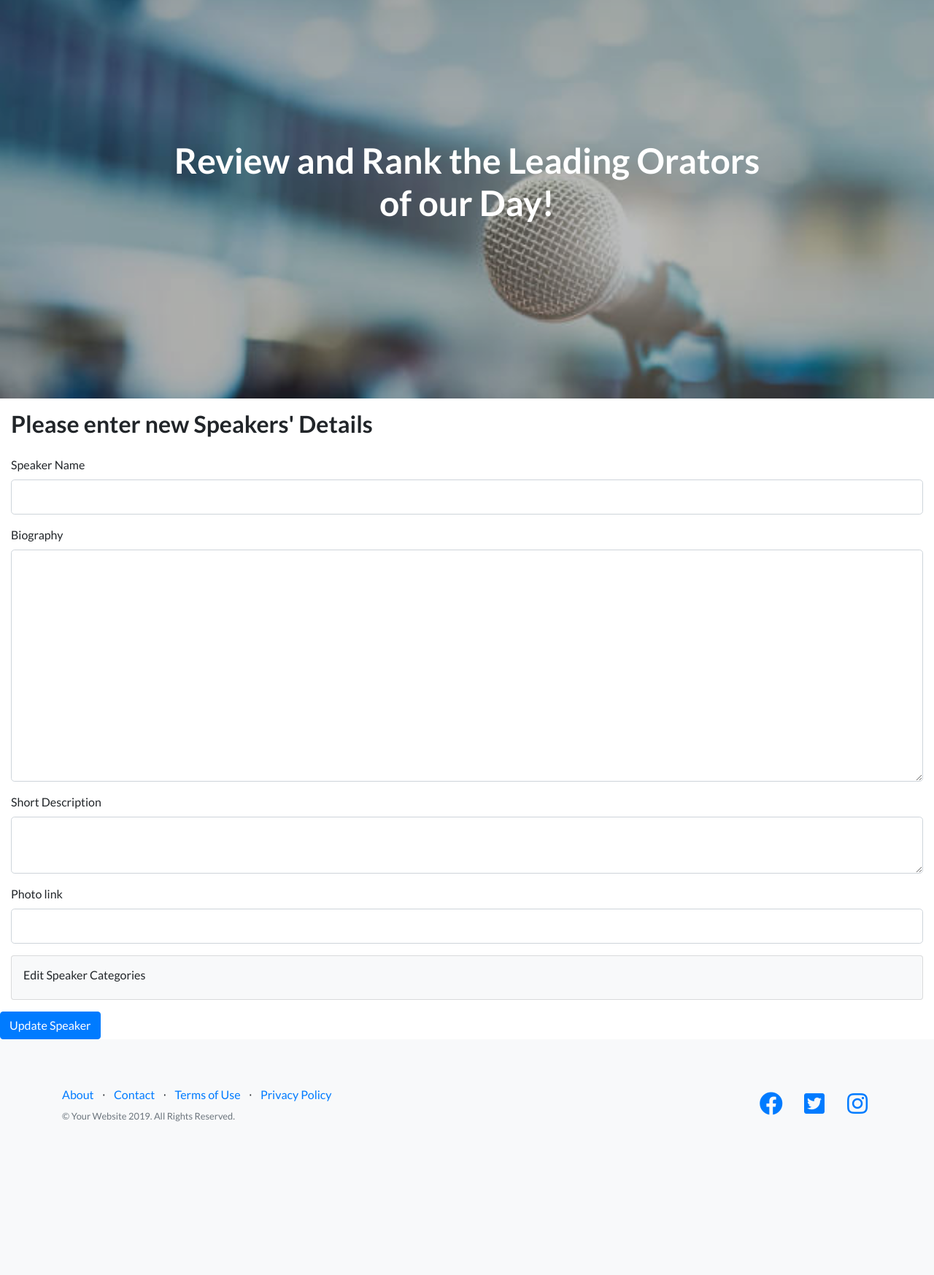
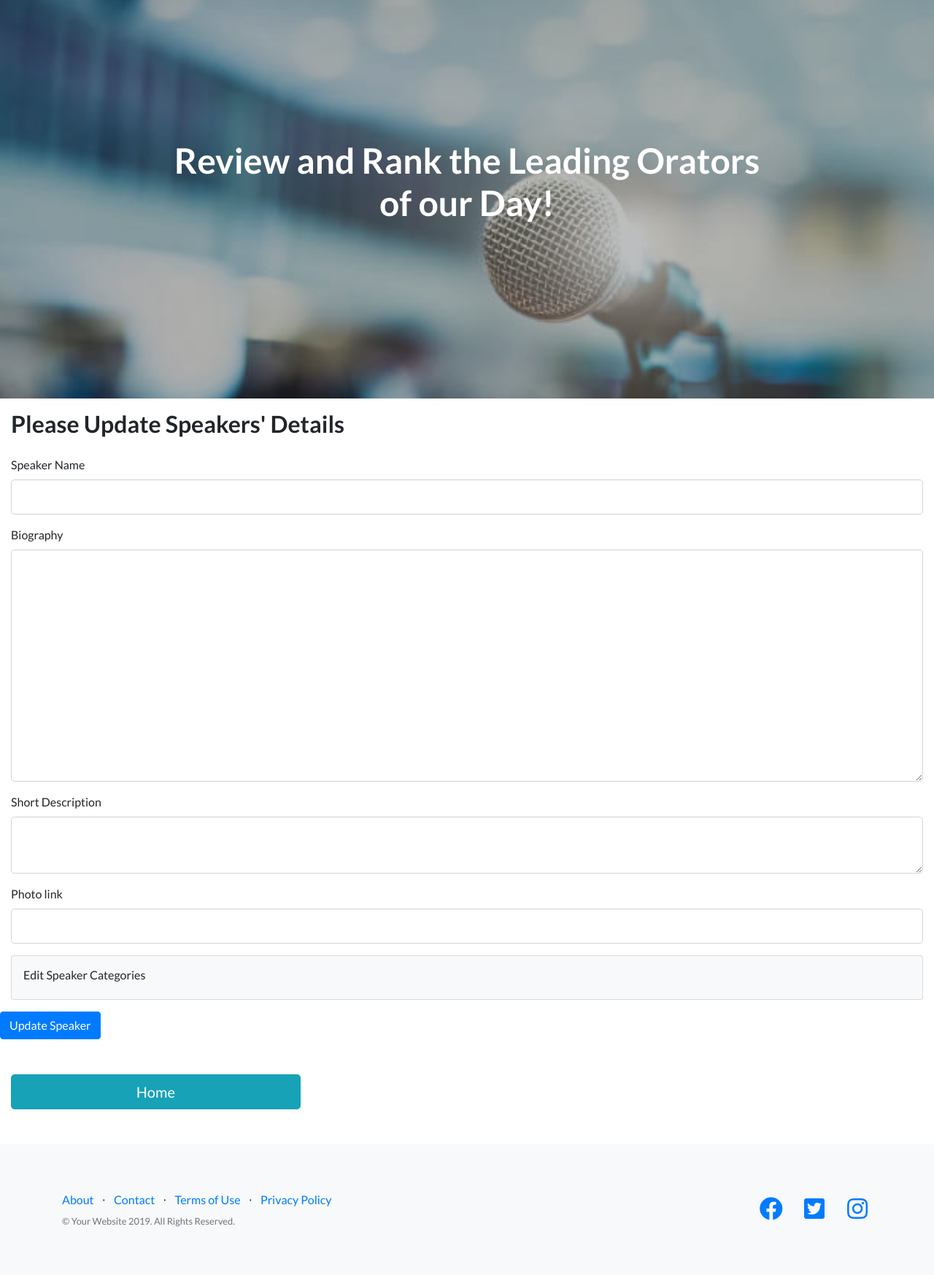
Before and after one commit to petergalvin-cyber/Milestone3_KeyNote, a Flask app: template templates/editspeaker.html in a window 1280 px wide. Shown: the part 83-1830 px from the top of the page at 73% size. Before the commit the page ends 1620 px from the top, so only its background shows below. Run offline with Flask 2, Linux system fonts and the light colour scheme; the template is opened without the code that fills it, so the values that code supplies are empty; some libraries are stand-ins or nearby versions.

Commit message:
Added home button on HTML screens

```diff
--- a/templates/editspeaker.html
+++ b/templates/editspeaker.html
@@ -3,7 +3,7 @@
 
 <div class = "row">
  <div class = "col-12 my-3">
-    <h2>Please enter new Speakers' Details</h2>
+    <h2>Please Update Speakers' Details</h2>
  </div>
 </div>
 
@@ -55,5 +55,10 @@
     </form>
 </div>
 
+<div class="row">
+      <div class="col-lg-4 my-5">
+        <a  href="{{url_for('index')}}" class="btn btn-info btn-lg btn-block">Home  </a>
+      </div>
+</div>
 
 {% endblock %}
--- a/templates/newspeaker.html
+++ b/templates/newspeaker.html
@@ -50,5 +50,10 @@
     </form>
 </div>
 
+<div class="row">
+      <div class="col-lg-4 my-5">
+        <a  href="{{url_for('index')}}" class="btn btn-info btn-lg btn-block" type="submit">Home  </a>
+      </div>
+</div>
 
 {% endblock %}
--- a/templates/speaker_list.html
+++ b/templates/speaker_list.html
@@ -21,6 +21,10 @@
          {% endfor %}
     </div>
 
-
+    <div class="row">
+      <div class="col-lg-4">
+        <a  href="{{url_for('index')}}" class="col-med-4 btn btn-info btn-block" type="submit">Home  </a>
+      </div>
+    </div>
 
 {% endblock %}
```
Also changed, not shown: templates/speaker_bio.html (+7 -0 lines).
